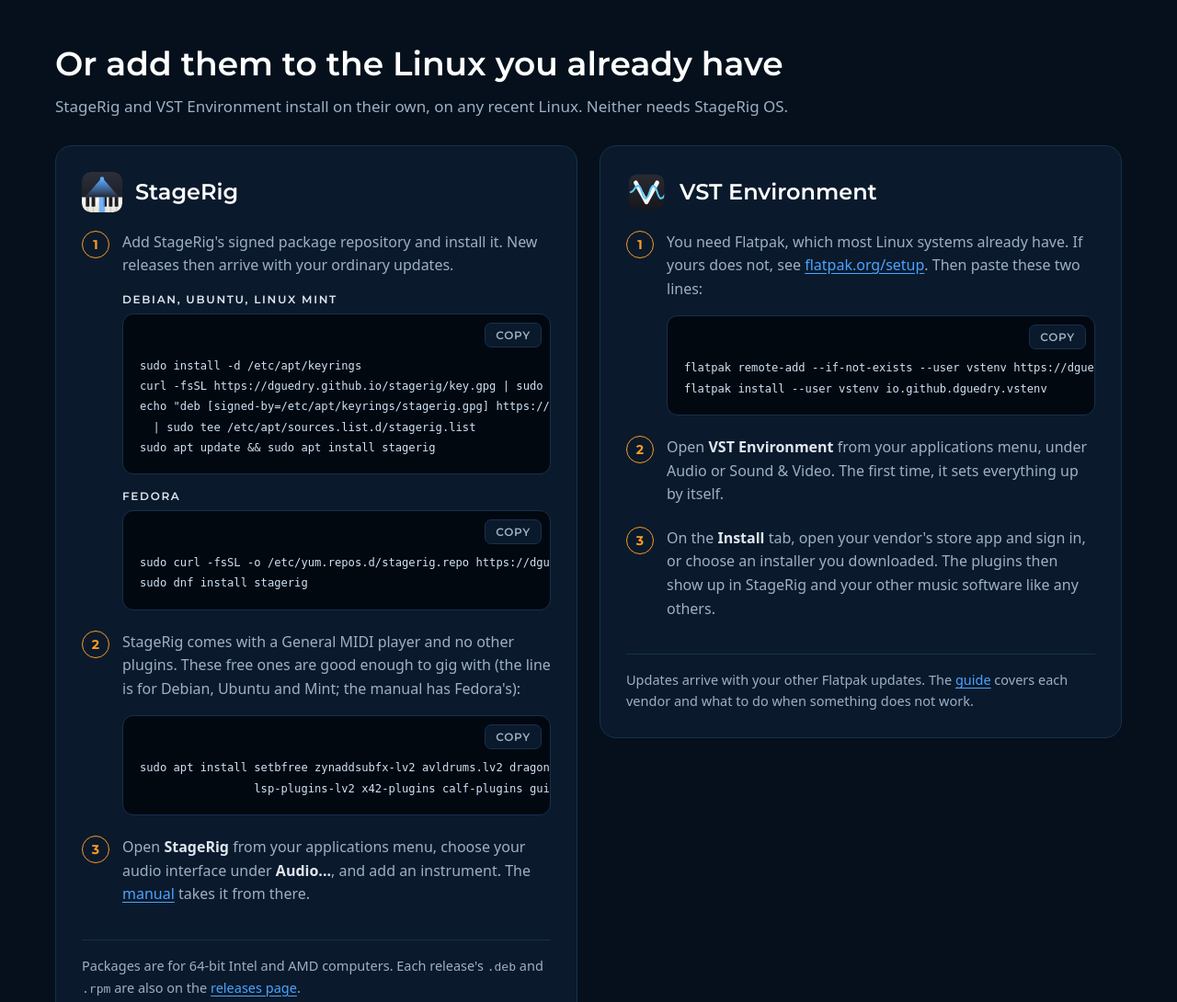
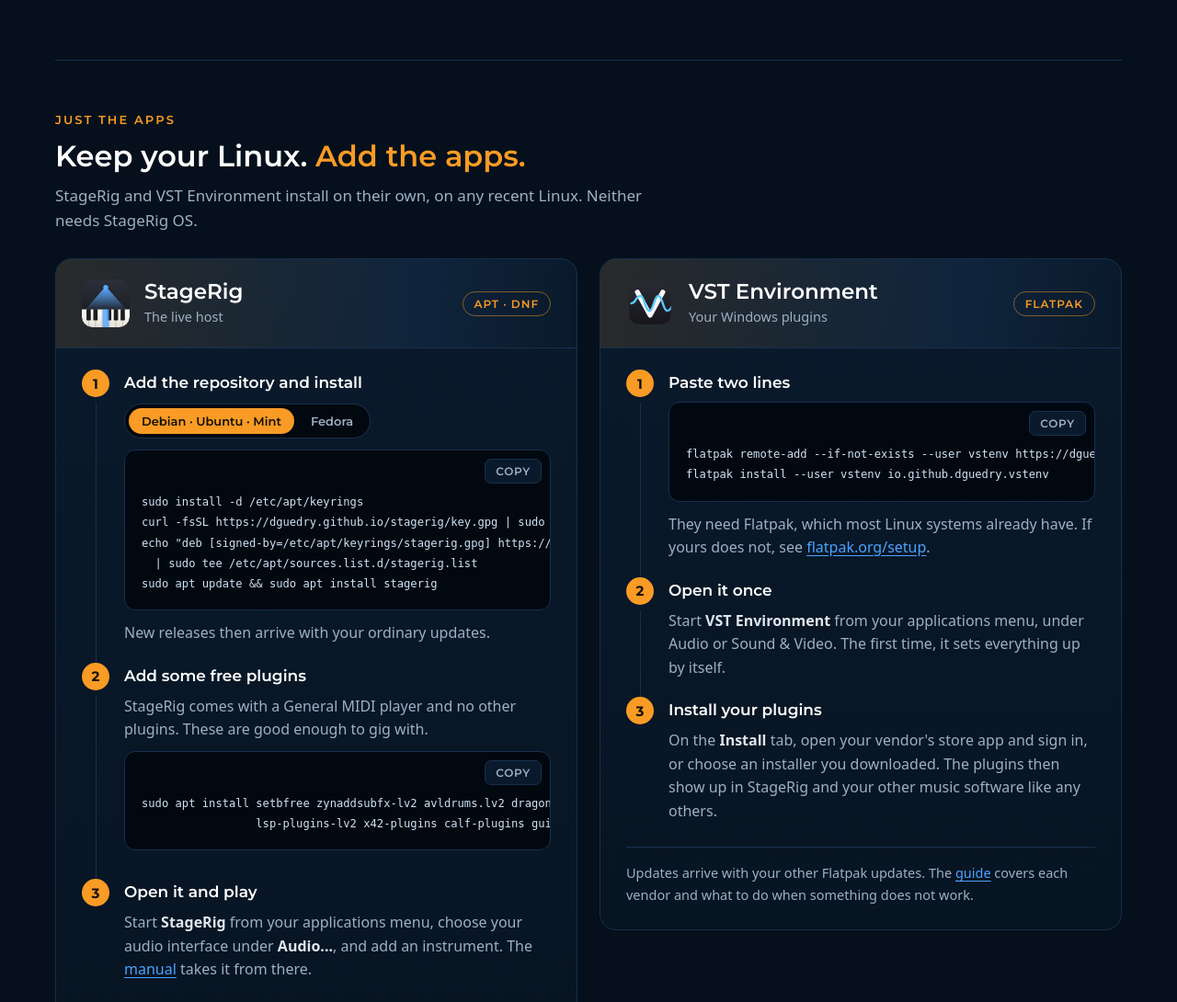
Before and after one commit to dguedry/stagerig.org, a plain HTML site: page index.html in a window 1280 px wide. Shown: the part 6880-7970 px from the top of the page at 92% size. Drawn offline with Linux system fonts and the light colour scheme.

Commit message:
Redesign the apps-only install section
A smaller heading, the icon beside each app's name, numbered steps with
headings, and tabs for Debian and Fedora. The stylesheet and script
addresses carry a version so a browser does not keep an old copy.

Co-Authored-By: Claude Fable 5.2 <noreply@anthropic.com>

```diff
--- a/index.html
+++ b/index.html
@@ -19,7 +19,7 @@
 <link rel="icon" href="assets/img/stagerig-icon.svg" type="image/svg+xml">
 <link rel="apple-touch-icon" href="assets/img/icon-256.png">
 <link rel="preload" href="assets/fonts/montserrat.woff2" as="font" type="font/woff2" crossorigin>
-<link rel="stylesheet" href="styles.css">
+<link rel="stylesheet" href="styles.css?v=3">
 </head>
 <body>
 
@@ -362,22 +362,31 @@ flatpak install --user vstenv io.github.dguedry.vstenv</code></pre>
         everything is in place.</p>
     </li>
   </ol>
-  <h2 class="own-title" id="install">Or add them to the Linux you already have</h2>
-  <p class="own-lede">StageRig and VST Environment install on their own, on
-    any recent Linux. Neither needs StageRig OS.</p>
+  <div class="own-head" id="install">
+    <p class="eyebrow">Just the apps</p>
+    <h2>Keep your Linux. <span class="amber">Add the apps.</span></h2>
+    <p>StageRig and VST Environment install on their own, on any recent
+      Linux. Neither needs StageRig OS.</p>
+  </div>
 
   <div class="own">
     <article>
       <header>
-        <img src="assets/img/stagerig-icon.svg" alt="" width="44" height="44">
-        <h3>StageRig</h3>
+        <img src="assets/img/stagerig-icon.svg" alt="" width="52" height="52">
+        <div>
+          <h3>StageRig</h3>
+          <p>The live host</p>
+        </div>
+        <span class="pill">apt &middot; dnf</span>
       </header>
       <ol>
         <li>
-          <p>Add StageRig's signed package repository and install it. New
-            releases then arrive with your ordinary updates.</p>
-          <p class="label">Debian, Ubuntu, Linux Mint</p>
-          <div class="code">
+          <h4>Add the repository and install</h4>
+          <div class="tabs" role="tablist" aria-label="Your Linux">
+            <button type="button" role="tab" aria-selected="true" data-tab="apt">Debian &middot; Ubuntu &middot; Mint</button>
+            <button type="button" role="tab" aria-selected="false" data-tab="dnf">Fedora</button>
+          </div>
+          <div class="code" data-panel="apt">
             <button class="copy" type="button">Copy</button>
 <pre><code>sudo install -d /etc/apt/keyrings
 curl -fsSL https://dguedry.github.io/stagerig/key.gpg | sudo tee /etc/apt/keyrings/stagerig.gpg >/dev/null
@@ -385,57 +394,67 @@ echo "deb [signed-by=/etc/apt/keyrings/stagerig.gpg] https://dguedry.github.io/s
   | sudo tee /etc/apt/sources.list.d/stagerig.list
 sudo apt update && sudo apt install stagerig</code></pre>
           </div>
-          <p class="label">Fedora</p>
-          <div class="code">
+          <div class="code" data-panel="dnf">
             <button class="copy" type="button">Copy</button>
 <pre><code>sudo curl -fsSL -o /etc/yum.repos.d/stagerig.repo https://dguedry.github.io/stagerig/stagerig.repo
 sudo dnf install stagerig</code></pre>
           </div>
+          <p>New releases then arrive with your ordinary updates.</p>
         </li>
         <li>
+          <h4>Add some free plugins</h4>
           <p>StageRig comes with a General MIDI player and no other plugins.
-            These free ones are good enough to gig with (the line is for Debian,
-            Ubuntu and Mint; the manual has Fedora's):</p>
-          <div class="code">
+            These are good enough to gig with.</p>
+          <div class="code" data-panel="apt">
             <button class="copy" type="button">Copy</button>
 <pre><code>sudo apt install setbfree zynaddsubfx-lv2 avldrums.lv2 dragonfly-reverb \
                  lsp-plugins-lv2 x42-plugins calf-plugins guitarix-lv2 zam-plugins</code></pre>
           </div>
+          <p data-panel="dnf">On Fedora, the
+            <a href="https://github.com/dguedry/stagerig/blob/main/docs/MANUAL.md">manual</a>'s
+            <i>Good free plugins to start with</i> has the line.</p>
         </li>
         <li>
-          <p>Open <b>StageRig</b> from your applications menu, choose your
+          <h4>Open it and play</h4>
+          <p>Start <b>StageRig</b> from your applications menu, choose your
             audio interface under <b>Audio...</b>, and add an instrument.
             The <a href="https://github.com/dguedry/stagerig/blob/main/docs/MANUAL.md">manual</a>
             takes it from there.</p>
         </li>
       </ol>
-      <p class="note">Packages are for 64-bit Intel and AMD computers. Each
-        release's <code>.deb</code> and <code>.rpm</code> are also on the
+      <p class="note">For 64-bit Intel and AMD computers. Each release's
+        <code>.deb</code> and <code>.rpm</code> are also on the
         <a href="https://github.com/dguedry/stagerig/releases/latest">releases page</a>.</p>
     </article>
 
     <article>
       <header>
-        <img src="assets/img/vstenv-icon.svg" alt="" width="44" height="44">
-        <h3>VST Environment</h3>
+        <img src="assets/img/vstenv-icon.svg" alt="" width="52" height="52">
+        <div>
+          <h3>VST Environment</h3>
+          <p>Your Windows plugins</p>
+        </div>
+        <span class="pill">Flatpak</span>
       </header>
       <ol>
         <li>
-          <p>You need Flatpak, which most Linux systems already have. If
-            yours does not, see <a href="https://flatpak.org/setup/">flatpak.org/setup</a>.
-            Then paste these two lines:</p>
+          <h4>Paste two lines</h4>
           <div class="code">
             <button class="copy" type="button">Copy</button>
 <pre><code>flatpak remote-add --if-not-exists --user vstenv https://dguedry.github.io/vstenv/vstenv.flatpakrepo
 flatpak install --user vstenv io.github.dguedry.vstenv</code></pre>
           </div>
+          <p>They need Flatpak, which most Linux systems already have. If
+            yours does not, see <a href="https://flatpak.org/setup/">flatpak.org/setup</a>.</p>
         </li>
         <li>
-          <p>Open <b>VST Environment</b> from your applications menu, under
+          <h4>Open it once</h4>
+          <p>Start <b>VST Environment</b> from your applications menu, under
             Audio or Sound &amp; Video. The first time, it sets everything up
             by itself.</p>
         </li>
         <li>
+          <h4>Install your plugins</h4>
           <p>On the <b>Install</b> tab, open your vendor's store app and sign
             in, or choose an installer you downloaded. The plugins then show
             up in StageRig and your other music software like any
@@ -464,6 +483,6 @@ flatpak install --user vstenv io.github.dguedry.vstenv</code></pre>
     affiliated with them.</p>
 </footer>
 
-<script src="script.js" defer></script>
+<script src="script.js?v=3" defer></script>
 </body>
 </html>
--- a/script.js
+++ b/script.js
@@ -8,3 +8,15 @@ document.querySelectorAll('.code .copy').forEach(function (button) {
     });
   });
 });
+
+// Debian / Fedora tabs: show the chosen system's commands in that card.
+document.querySelectorAll('.own article').forEach(function (card) {
+  var tabs = card.querySelectorAll('.tabs button');
+  if (!tabs.length) return;
+  function show(name) {
+    tabs.forEach(function (tab) { tab.setAttribute('aria-selected', String(tab.dataset.tab === name)); });
+    card.querySelectorAll('[data-panel]').forEach(function (panel) { panel.hidden = panel.dataset.panel !== name; });
+  }
+  tabs.forEach(function (tab) { tab.addEventListener('click', function () { show(tab.dataset.tab); }); });
+  show('apt');
+});
--- a/styles.css
+++ b/styles.css
@@ -190,24 +190,46 @@ code { font-family: var(--mono); font-size: .9em; }
 .steps p { color: var(--soft); font-size: 16px; }
 .steps p:last-child { margin-bottom: 0; }
 .steps .code { margin-bottom: 14px; }
-.start > h2.own-title { font-size: clamp(26px, 3.4vw, 36px); font-weight: 600; margin: 72px 0 12px; }
-.own-lede { color: var(--soft); margin-bottom: 28px; }
+.own-head { margin: 88px 0 28px; padding-top: 56px; border-top: 1px solid var(--line); }
+.own-head h2 { font-size: clamp(24px, 3vw, 32px); font-weight: 600; margin-bottom: 10px; }
+.own-head p:last-child { color: var(--soft); margin: 0; max-width: 40em; }
 .own { display: grid; grid-template-columns: 1fr 1fr; gap: 24px; align-items: start; }
-.own article { min-width: 0; padding: 28px; border-radius: 18px; background: var(--panel); border: 1px solid var(--line); }
-.own header { display: flex; align-items: center; gap: 14px; margin-bottom: 20px; }
-.own header img { width: 44px; height: 44px; border-radius: 10px; }
-.own h3 { font-size: 24px; font-weight: 600; }
+.own article {
+  min-width: 0; padding: 0 28px 26px; border-radius: 18px; overflow: hidden;
+  background: linear-gradient(180deg, var(--panel), #071422); border: 1px solid var(--line);
+}
+.own header {
+  display: flex; flex-direction: row; align-items: center; gap: 16px;
+  margin: 0 -28px 26px; padding: 22px 28px;
+  background: linear-gradient(90deg, rgba(249, 155, 36, .13), rgba(77, 163, 255, .08) 70%, transparent);
+  border-bottom: 1px solid var(--line);
+}
+.own header img { flex: none; width: 52px; height: 52px; border-radius: 12px; }
+.own header div { flex: 1; min-width: 0; }
+.own header h3 { font-size: 23px; font-weight: 600; }
+.own header p { margin: 2px 0 0; color: var(--soft); font-size: 14.5px; }
+.pill {
+  flex: none; padding: 5px 12px; border-radius: 999px; border: 1px solid rgba(249, 155, 36, .5);
+  color: var(--amber); font: 600 12px var(--display); letter-spacing: .08em; text-transform: uppercase; white-space: nowrap;
+}
 .own ol { list-style: none; counter-reset: own; margin: 0; padding: 0; }
-.own ol > li { counter-increment: own; position: relative; padding: 0 0 6px 44px; min-width: 0; }
+.own ol > li { counter-increment: own; position: relative; padding: 0 0 22px 46px; min-width: 0; }
 .own ol > li::before {
-  content: counter(own); position: absolute; left: 0; top: 0; display: grid; place-items: center;
-  width: 28px; height: 28px; border-radius: 50%; border: 1.5px solid var(--amber); color: var(--amber); font: 700 14px var(--display);
+  content: counter(own); position: absolute; left: 0; top: -3px; display: grid; place-items: center;
+  width: 30px; height: 30px; border-radius: 50%; background: var(--amber); color: #14100a; font: 700 15px var(--display);
 }
-.own p { color: var(--soft); font-size: 16px; }
+.own ol > li:not(:last-child)::after { content: ""; position: absolute; left: 14.5px; top: 33px; bottom: 3px; width: 1px; background: var(--line); }
+.own h4 { font: 600 17px/1.4 var(--display); color: var(--white); margin: 0 0 8px; }
+.own p { color: var(--soft); font-size: 16px; margin-bottom: 10px; }
+.own li > :last-child { margin-bottom: 0; }
 .own b { color: var(--text); }
-.own .label { margin: 14px 0 8px; color: var(--text); font-size: 12px; }
-.own .code { margin-bottom: 16px; }
-.own .note { margin: 14px 0 0; padding-top: 16px; border-top: 1px solid var(--line); font-size: 14.5px; }
+.own .code { margin: 4px 0 12px; }
+.tabs { display: inline-flex; gap: 4px; padding: 4px; margin: 2px 0 8px; border-radius: 999px; background: #020810; border: 1px solid var(--line); }
+.tabs button { border: 0; background: none; cursor: pointer; padding: 6px 14px; border-radius: 999px; color: var(--soft); font: 600 13px var(--display); }
+.tabs button:hover { color: var(--white); }
+.tabs button[aria-selected="true"] { background: var(--amber); color: #14100a; }
+.own [hidden] { display: none; }
+.own .note { margin: 4px 0 0; padding-top: 16px; border-top: 1px solid var(--line); font-size: 14.5px; }
 
 /* Footer */
 .foot { border-top: 1px solid var(--line); background: var(--night); padding: 44px var(--gutter) 56px; text-align: center; }
@@ -221,8 +243,10 @@ code { font-family: var(--mono); font-size: .9em; }
   .top nav a:not(.nav-cta) { display: none; }
   .proof, .trio, .features, .steps, .triple { grid-template-columns: 1fr; }
   .split, .pair, .get, .own { grid-template-columns: 1fr; gap: 28px; }
-  .own article { padding: 22px; }
-  .own ol > li { padding-left: 38px; }
+  .own article { padding: 0 20px 22px; }
+  .own header { margin: 0 -20px 22px; padding: 18px 20px; gap: 12px; }
+  .own ol > li { padding-left: 42px; }
+  .own-head { margin-top: 56px; padding-top: 40px; }
   .hero { min-height: 0; padding-top: 96px; background-image:
     linear-gradient(180deg, rgba(5, 16, 28, .15) 0%, rgba(5, 16, 28, .45) 45%, var(--deep) 100%),
     url("assets/img/stage-1280.webp"); }
```
